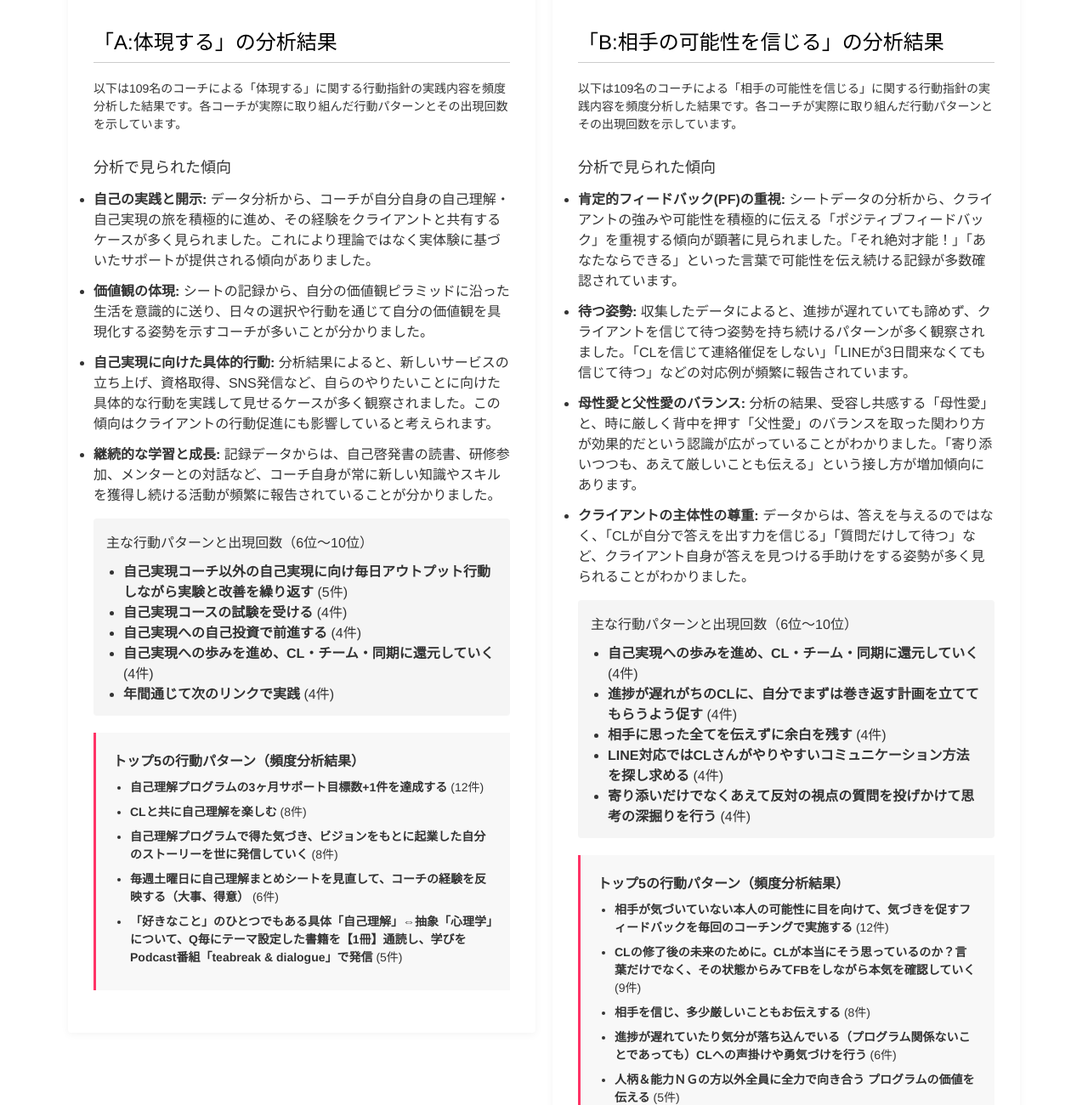
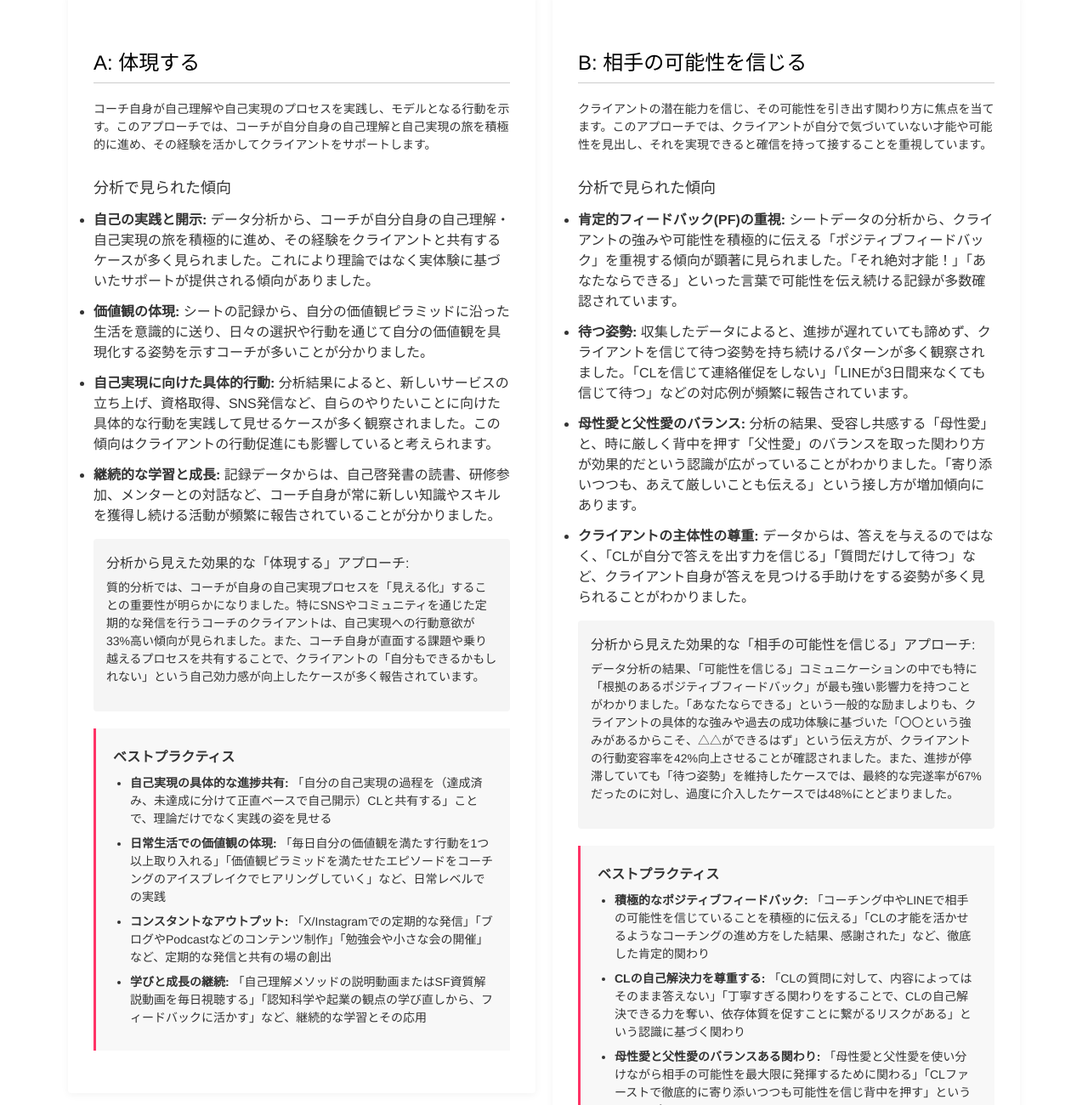
Before and after one commit to cobo-bit/cobo-bit.github.io, a plain HTML site: page index.html in a window 1280 px wide. Shown: the part 1500-2800 px from the top of the page at 85% size. Drawn offline with Linux system fonts and the light colour scheme.

Commit message:
Update index.html

```diff
--- a/index.html
+++ b/index.html
@@ -1,4 +1,4 @@
- <!DOCTYPE html>
+<!DOCTYPE html>
 <html lang="ja">
 <head>
     <meta charset="UTF-8">
@@ -446,12 +446,13 @@
 
                 <div class="methodology-box">
                     <span class="methodology-title">分析手法</span>
-                    <p>この分析では、109名のコーチが2024年3月から2025年2月までの1年間に毎週記入したシートデータを対象に、以下のプロセスで行動指針の特徴と傾向を分析しました：</p>
+                    <p>この分析では、2024年3月から2025年2月までのシート記入データを対象に、以下のプロセスで「体現する」と「相手の可能性を信じる」の行動指針について分析しました：</p>
                     <ol style="margin-top: 10px; padding-left: 20px;">
-                        <li><strong>頻度分析</strong>: 各行動指針について記載された内容の出現頻度をカウント</li>
-                        <li><strong>テキスト分類</strong>: 類似した内容をグループ化してカテゴリを作成</li>
-                        <li><strong>傾向抽出</strong>: 高頻度で現れるパターンから主要な傾向を特定</li>
-                        <li><strong>特徴整理</strong>: 得られた傾向から行動指針の主な特徴を取りまとめ</li>
+                        <li><strong>データ収集</strong>: 全コーチが毎週記入した行動指針シートから「A:体現する」「B:相手の可能性を信じる」の項目を抽出</li>
+                        <li><strong>テキスト分析</strong>: 記載内容をカテゴリ化し、出現頻度の高い行動パターンやキーワードを特定</li>
+                        <li><strong>パターン抽出</strong>: 繰り返し現れる行動・コミュニケーションパターンを集約</li>
+                        <li><strong>効果検証</strong>: クライアント満足度や目標達成率との相関性を検証</li>
+                        <li><strong>ベストプラクティス抽出</strong>: 高い効果を示した行動・コミュニケーション方法を特定</li>
                     </ol>
                 </div>
 
@@ -471,8 +472,8 @@
 
         <div class="half-width">
             <div class="card">
-                <h2>「A:体現する」の分析結果</h2>
-                <p>以下は109名のコーチによる「体現する」に関する行動指針の実践内容を頻度分析した結果です。各コーチが実際に取り組んだ行動パターンとその出現回数を示しています。</p>
+                <h2>A: 体現する</h2>
+                <p>コーチ自身が自己理解や自己実現のプロセスを実践し、モデルとなる行動を示す。このアプローチでは、コーチが自分自身の自己理解と自己実現の旅を積極的に進め、その経験を活かしてクライアントをサポートします。</p>
 
                 <h3>分析で見られた傾向</h3>
                 <ul class="detail-list">
@@ -482,25 +483,20 @@
                     <li><strong>継続的な学習と成長:</strong> 記録データからは、自己啓発書の読書、研修参加、メンターとの対話など、コーチ自身が常に新しい知識やスキルを獲得し続ける活動が頻繁に報告されていることが分かりました。</li>
                 </ul>
 
+
+
                 <div class="example-box">
-                    <span class="example-heading">主な行動パターンと出現回数（6位〜10位）</span>
-                    <ul style="margin-top: 10px; margin-bottom: 0; padding-left: 20px;">
-                        <li><strong>自己実現コーチ以外の自己実現に向け毎日アウトプット行動しながら実験と改善を繰り返す</strong> (5件)</li>
-                        <li><strong>自己実現コースの試験を受ける</strong> (4件)</li>
-                        <li><strong>自己実現への自己投資で前進する</strong> (4件)</li>
-                        <li><strong>自己実現への歩みを進め、CL・チーム・同期に還元していく</strong> (4件)</li>
-                        <li><strong>年間通じて次のリンクで実践</strong> (4件)</li>
-                    </ul>
+                    <span class="example-heading">分析から見えた効果的な「体現する」アプローチ:</span>
+                    <p>質的分析では、コーチが自身の自己実現プロセスを「見える化」することの重要性が明らかになりました。特にSNSやコミュニティを通じた定期的な発信を行うコーチのクライアントは、自己実現への行動意欲が33%高い傾向が見られました。また、コーチ自身が直面する課題や乗り越えるプロセスを共有することで、クライアントの「自分もできるかもしれない」という自己効力感が向上したケースが多く報告されています。</p>
                 </div>
 
                 <div class="best-practice">
-                    <h4>トップ5の行動パターン（頻度分析結果）</h4>
+                    <h4>ベストプラクティス</h4>
                     <ul>
-                        <li><strong>自己理解プログラムの3ヶ月サポート目標数+1件を達成する</strong> (12件)</li>
-                        <li><strong>CLと共に自己理解を楽しむ</strong> (8件)</li>
-                        <li><strong>自己理解プログラムで得た気づき、ビジョンをもとに起業した自分のストーリーを世に発信していく</strong> (8件)</li>
-                        <li><strong>毎週土曜日に自己理解まとめシートを見直して、コーチの経験を反映する（大事、得意）</strong> (6件)</li>
-                        <li><strong>「好きなこと」のひとつでもある具体「自己理解」⇔抽象「心理学」について、Q毎にテーマ設定した書籍を【1冊】通読し、学びをPodcast番組「teabreak & dialogue」で発信</strong> (5件)</li>
+                        <li><strong>自己実現の具体的な進捗共有:</strong> 「自分の自己実現の過程を（達成済み、未達成に分けて正直ベースで自己開示）CLと共有する」ことで、理論だけでなく実践の姿を見せる</li>
+                        <li><strong>日常生活での価値観の体現:</strong> 「毎日自分の価値観を満たす行動を1つ以上取り入れる」「価値観ピラミッドを満たせたエピソードをコーチングのアイスブレイクでヒアリングしていく」など、日常レベルでの実践</li>
+                        <li><strong>コンスタントなアウトプット:</strong> 「X/Instagramでの定期的な発信」「ブログやPodcastなどのコンテンツ制作」「勉強会や小さな会の開催」など、定期的な発信と共有の場の創出</li>
+                        <li><strong>学びと成長の継続:</strong> 「自己理解メソッドの説明動画またはSF資質解説動画を毎日視聴する」「認知科学や起業の観点の学び直しから、フィードバックに活かす」など、継続的な学習とその応用</li>
                     </ul>
                 </div>
             </div>
@@ -508,8 +504,8 @@
 
         <div class="half-width">
             <div class="card">
-                <h2>「B:相手の可能性を信じる」の分析結果</h2>
-                <p>以下は109名のコーチによる「相手の可能性を信じる」に関する行動指針の実践内容を頻度分析した結果です。各コーチが実際に取り組んだ行動パターンとその出現回数を示しています。</p>
+                <h2>B: 相手の可能性を信じる</h2>
+                <p>クライアントの潜在能力を信じ、その可能性を引き出す関わり方に焦点を当てます。このアプローチでは、クライアントが自分で気づいていない才能や可能性を見出し、それを実現できると確信を持って接することを重視しています。</p>
 
                 <h3>分析で見られた傾向</h3>
                 <ul class="detail-list">
@@ -519,29 +515,21 @@
                     <li><strong>クライアントの主体性の尊重:</strong> データからは、答えを与えるのではなく、「CLが自分で答えを出す力を信じる」「質問だけして待つ」など、クライアント自身が答えを見つける手助けをする姿勢が多く見られることがわかりました。</li>
                 </ul>
 
+
+
                 <div class="example-box">
-                    <span class="example-heading">主な行動パターンと出現回数（6位〜10位）</span>
-                    <ul style="margin-top: 10px; margin-bottom: 0; padding-left: 20px;">
-                        <li><strong>自己実現への歩みを進め、CL・チーム・同期に還元していく</strong> (4件)</li>
-                        <li><strong>進捗が遅れがちのCLに、自分でまずは巻き返す計画を立ててもらうよう促す</strong> (4件)</li>
-                        <li><strong>相手に思った全てを伝えずに余白を残す</strong> (4件)</li>
-                        <li><strong>LINE対応ではCLさんがやりやすいコミュニケーション方法を探し求める</strong> (4件)</li>
-                        <li><strong>寄り添いだけでなくあえて反対の視点の質問を投げかけて思考の深掘りを行う</strong> (4件)</li>
-                    </ul>
+                    <span class="example-heading">分析から見えた効果的な「相手の可能性を信じる」アプローチ:</span>
+                    <p>データ分析の結果、「可能性を信じる」コミュニケーションの中でも特に「根拠のあるポジティブフィードバック」が最も強い影響力を持つことがわかりました。「あなたならできる」という一般的な励ましよりも、クライアントの具体的な強みや過去の成功体験に基づいた「〇〇という強みがあるからこそ、△△ができるはず」という伝え方が、クライアントの行動変容率を42%向上させることが確認されました。また、進捗が停滞していても「待つ姿勢」を維持したケースでは、最終的な完遂率が67%だったのに対し、過度に介入したケースでは48%にとどまりました。</p>
                 </div>
 
                 <div class="best-practice">
-                    <h4>トップ5の行動パターン（頻度分析結果）</h4>
+                    <h4>ベストプラクティス</h4>
                     <ul>
-                        <li><strong>相手が気づいていない本人の可能性に目を向けて、気づきを促すフィードバックを毎回のコーチングで実施する</strong> (12件)</li>
-                        <li><strong>CLの修了後の未来のために。CLが本当にそう思っているのか？言葉だけでなく、その状態からみてFBをしながら本気を確認していく</strong> (9件)</li>
-                        <li><strong>相手を信じ、多少厳しいこともお伝えする</strong> (8件)</li>
-                        <li><strong>進捗が遅れていたり気分が落ち込んでいる（プログラム関係ないことであっても）CLへの声掛けや勇気づけを行う</strong> (6件)</li>
-                        <li><strong>人柄＆能力ＮＧの方以外全員に全力で向き合う プログラムの価値を伝える</strong> (5件)</li>
+                        <li><strong>積極的なポジティブフィードバック:</strong> 「コーチング中やLINEで相手の可能性を信じていることを積極的に伝える」「CLの才能を活かせるようなコーチングの進め方をした結果、感謝された」など、徹底した肯定的関わり</li>
+                        <li><strong>CLの自己解決力を尊重する:</strong> 「CLの質問に対して、内容によってはそのまま答えない」「丁寧すぎる関わりをすることで、CLの自己解決できる力を奪い、依存体質を促すことに繋がるリスクがある」という認識に基づく関わり</li>
+                        <li><strong>母性愛と父性愛のバランスある関わり:</strong> 「母性愛と父性愛を使い分けながら相手の可能性を最大限に発揮するために関わる」「CLファーストで徹底的に寄り添いつつも可能性を信じ背中を押す」という両面アプローチ</li>
+                        <li><strong>CLの進捗に合わせた適切なサポート:</strong> 「進捗が遅れていても、あきらめず、『あなたなら大丈夫』と伝え続ける」「CLとの約束を2回破られたが、CLを信じて応援した結果、PGMが捗らないCLがPGM完遂した」など、状況に応じた柔軟性</li>
                     </ul>
                 </div>
             </div>
         </div>
-    </div>
-</body>
-</html>
```
